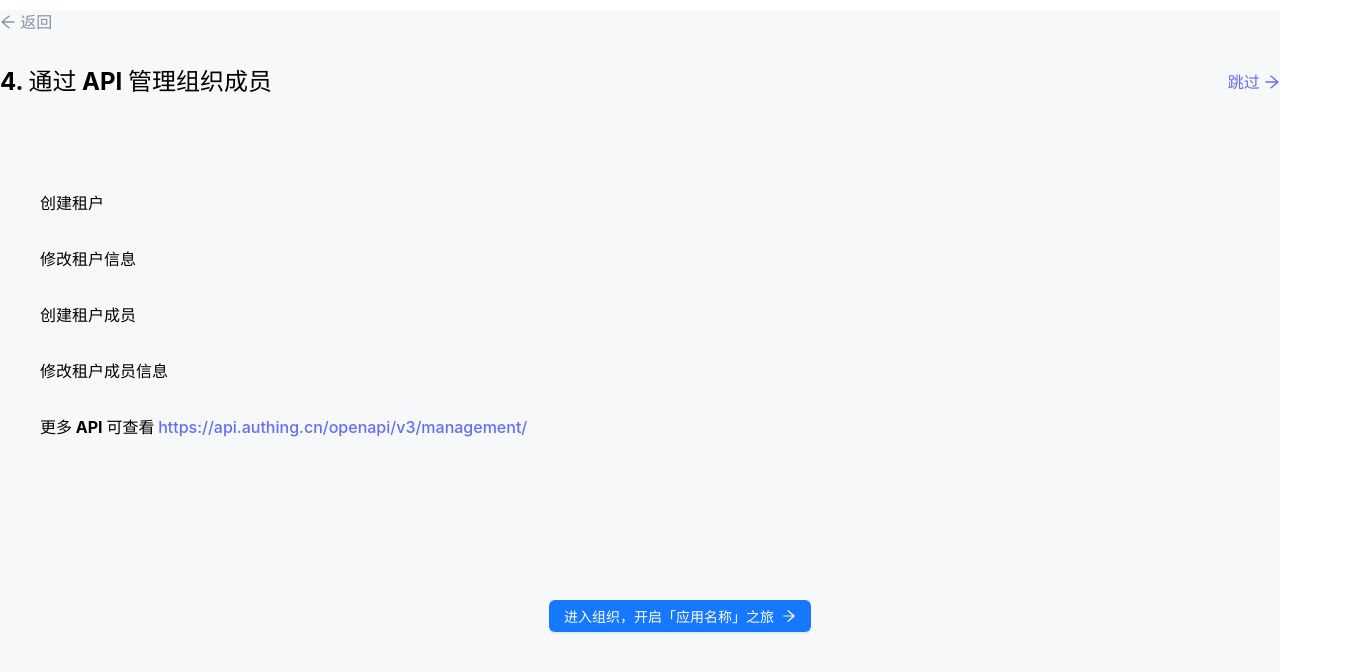
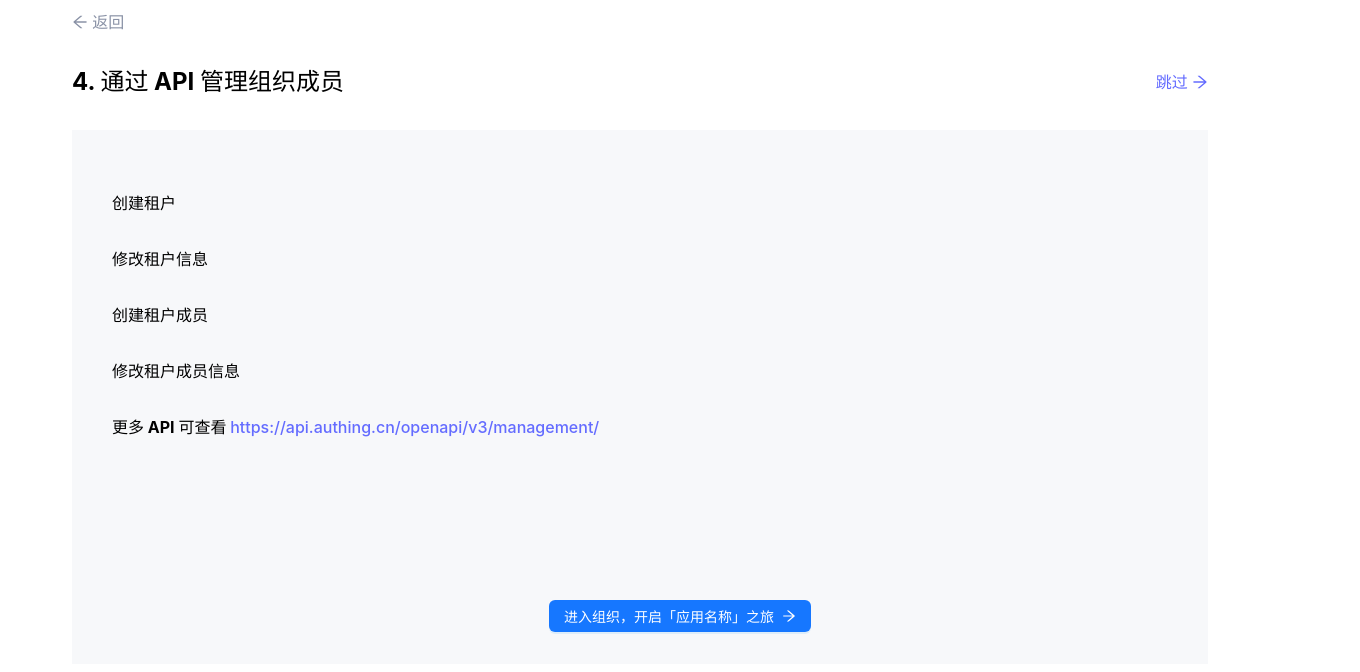
Before and after one commit to Authing/authing-multiple-tenant-demo, a React (Vite) app in the folder client/: page /step/doc-explain in a window 1280 px wide. Shown: the top 672 px of the page, 1360 px wide, since content can reach past the window. Built offline with nearby package versions, Linux system fonts and the light colour scheme.

Commit message:
style: 全局样式设置

```diff
--- a/client/src/App.less
+++ b/client/src/App.less
@@ -7,7 +7,13 @@ body {
 #root {
   width: 100%;
   min-height: 100vh;
-  background: #f7f8fa;
+  background: #fff;
+  overflow: hidden;
+}
+
+:root {
+  /* 内容区宽度 */
+  --content-width: 1136px;
 }
 
 [class*="authing-"] {
```
